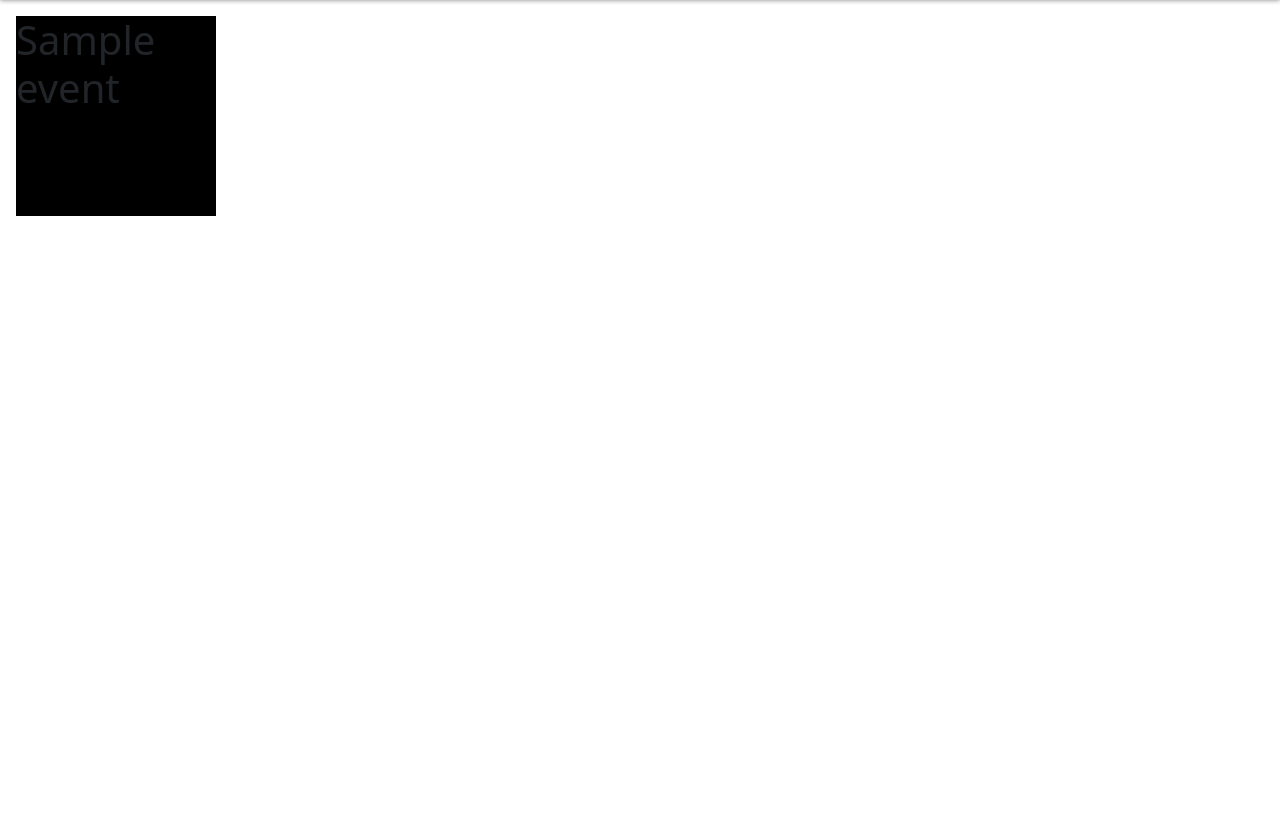
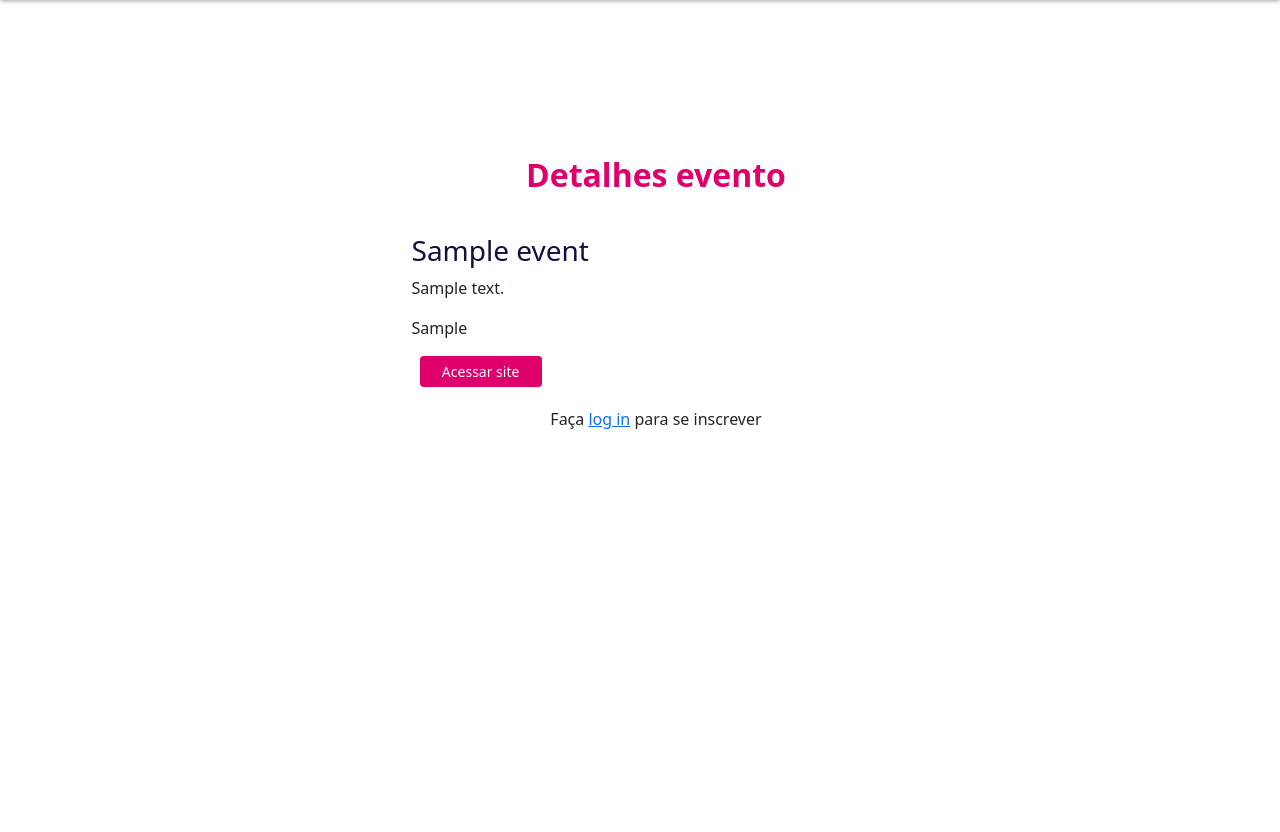
Before and after one commit to DaveJosef/eva, a Django app: template templates/event_detail.html in a window 1280 px wide. Shown: the part 62-894 px from the top of the page. Before the commit the page ends 278 px from the top, so only its background shows below. Run offline with Django 3.2, Linux system fonts and the light colour scheme; the template is opened without the code that fills it: most values are stand-ins (such as "Sample title", 1, 10 or a date in 2020); some libraries are stand-ins or nearby versions; some web fonts are replaced.

Commit message:
Página de detalhes do evento (sem verificação de login)

```diff
--- a/static/css/indexs.css
+++ b/static/css/indexs.css
@@ -9,10 +9,48 @@
 }
 
 /* Detalhes do evento */
+.event-container {
+    display: flex;
+    flex-flow: column nowrap;
+    justify-content: center;
+    align-items: center;
+    background-color: white;
+    width: 100vw;
+    height: 100vh;
+    margin: 0px 0px 0px 0px;
+    padding: 0px 0px 0px 0px;
+}
+
 .event-info {
-    background-color: black;
-    width: 200px;
-    height: 200px;
+    padding: 20px 0px 0px 0px;
+    background-color: white;
+    width: 38.20%;
+    height: 70%;
+    display: flex;
+    flex-flow: column nowrap;
+}
+
+.event-info h2 {
+    font-weight: bold;
+    color: #E0006C;
+    margin-bottom: 40px;
+    align-self: center;
+}
+
+.event-info h3 {
+    color: #130f40;
+}
+.event-info a {
+    width: 25%;
+}
+
+.palestrantes-list {
+
+}
+
+.login-required {
+    align-self: center;
+    margin-top: 20px;
 }
 
 /* Barra de navegacao */
--- a/templates/event_detail.html
+++ b/templates/event_detail.html
@@ -1,7 +1,15 @@
 {% extends 'index.html' %}
 
 {% block content %}
-    <div class="event-info">
-        <h1>{{ event.nome }}</h1>
+    <div class="event-container">
+        <div class="event-info">
+            <h2>Detalhes evento</h2>
+            <h3>{{ event.nome }}</h3>
+            <p>{{ event.descricao }}</p>
+            <p>{{ event.dataHora }}</p>
+            <div class="palestrantes-list"></div>
+            <a class="btn btn-sm btn-primary btn-sign-up" href="{% url 'home' %}">Acessar site</a>
+            <p class="login-required">Faça <a href="{% url 'login' %}">log in</a> para se inscrever<p>
+        </div>
     </div>
 {% endblock %}
```
